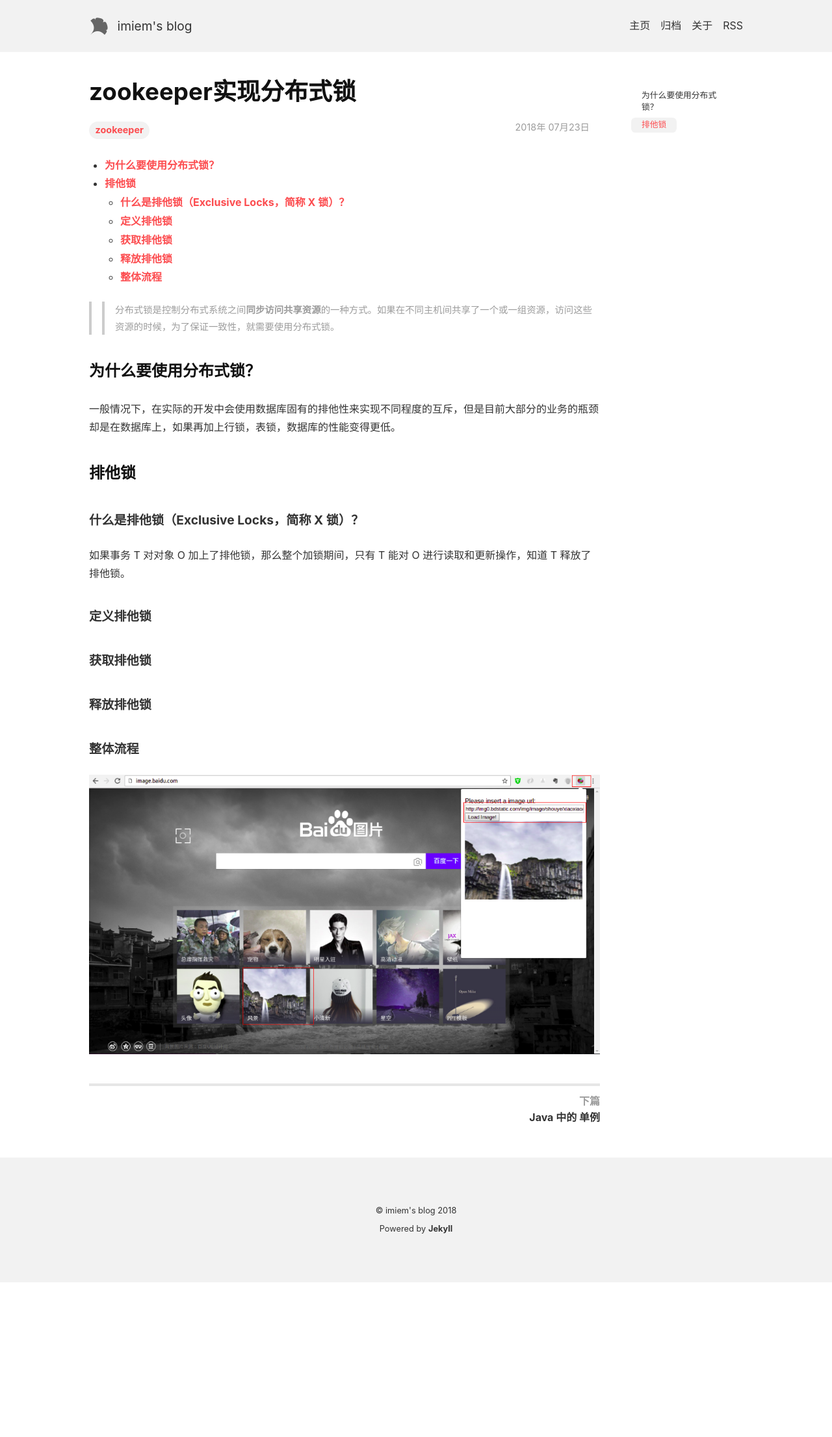
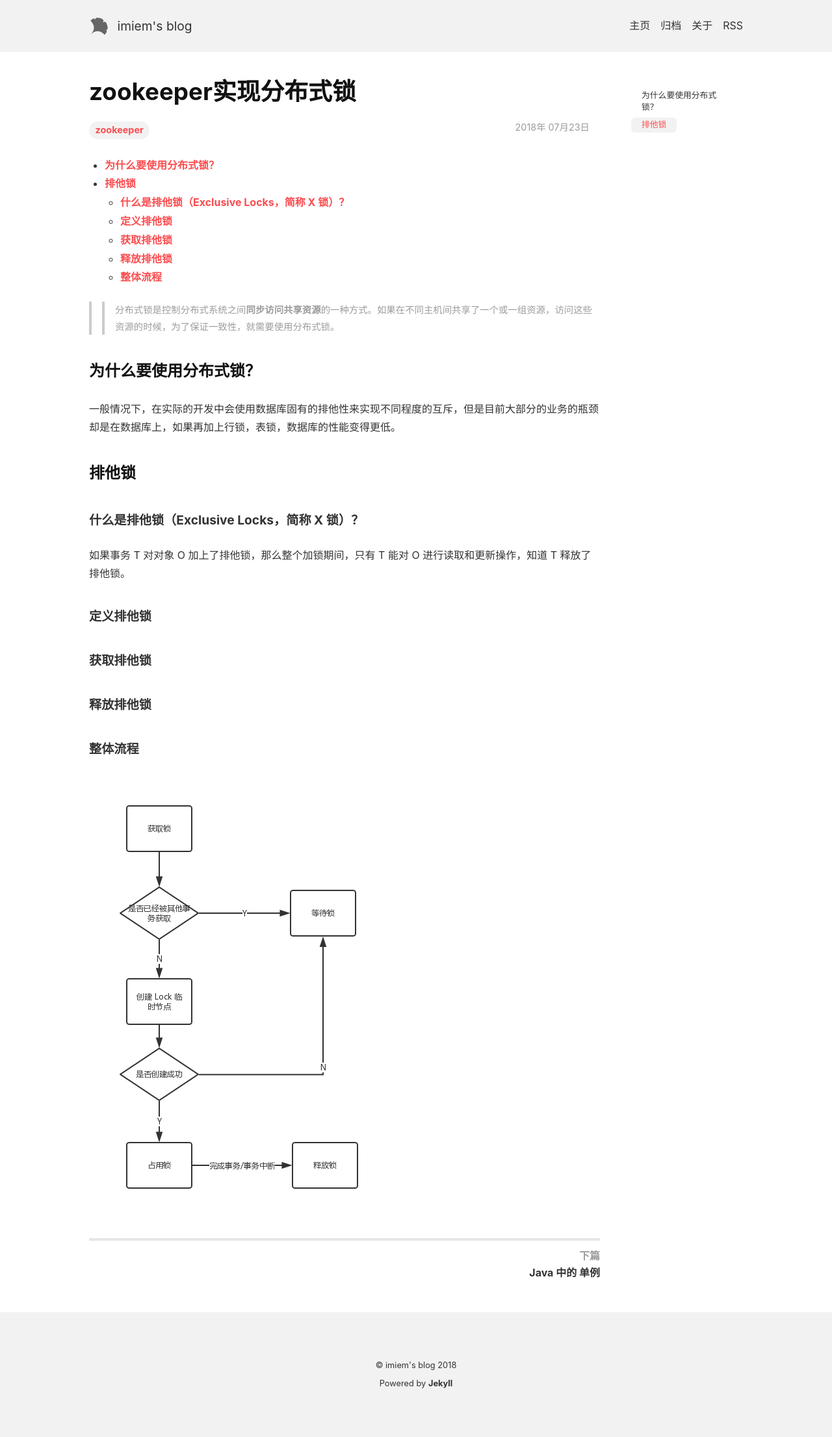
Before and after one commit to imiem/imiem.github.io, a Jekyll site: the page built from _posts/2018-07-22-zookeeper-lock.md, in a window 1280 px wide. Shown: the whole page at 65% size. Built offline with Jekyll 4.4.1, drawn with Linux system fonts in a browser that asks for light colours; nearby versions of some CDN libraries; before the commit the page ends 1973 px from its top, so only the background shows below that.

Commit message:
change image

```diff
--- a/_posts/2018-07-22-zookeeper-lock.md
+++ b/_posts/2018-07-22-zookeeper-lock.md
@@ -28,4 +28,4 @@ tags: zookeeper
 #### 释放排他锁
 
 #### 整体流程
-[<img src="{{ site.baseurl }}/images/Chrome-Extension-1.png" alt="" style="width: 100%px;"/>]({{ site.baseurl/images/zookeeper-exclusivve-locks-process.png}}/)
+[<img src="{{ site.baseurl }}/images/zookeeper-exclusivve-locks-process.png" alt="" style="width: 100%px;"/>]({{ site.baseurl/images/zookeeper-exclusivve-locks-process.png}}/)
```
